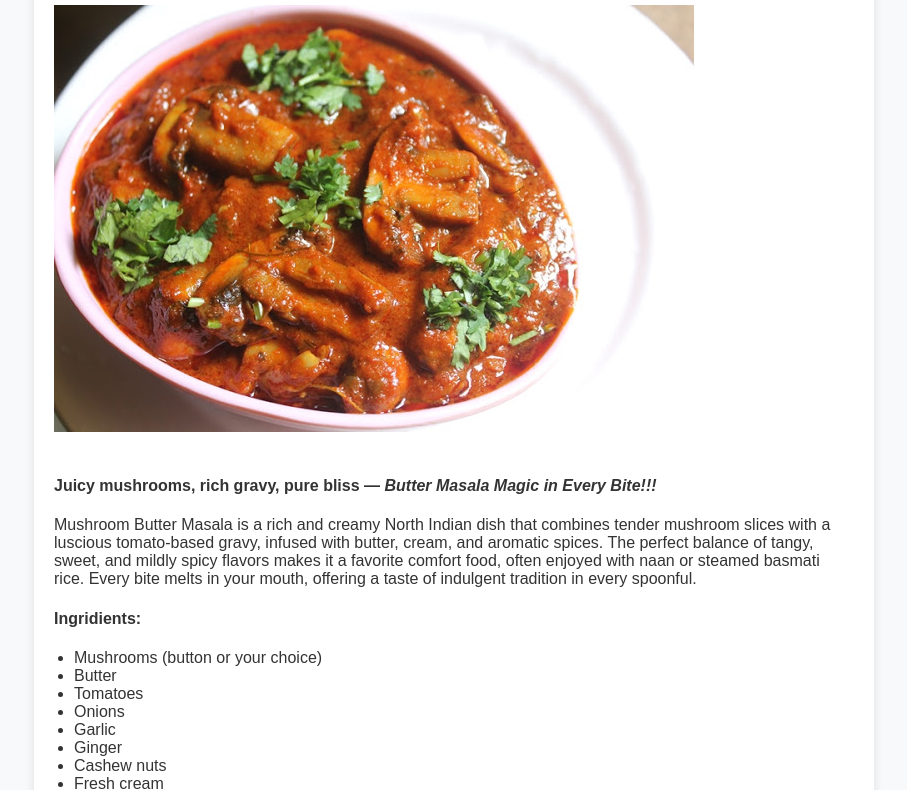
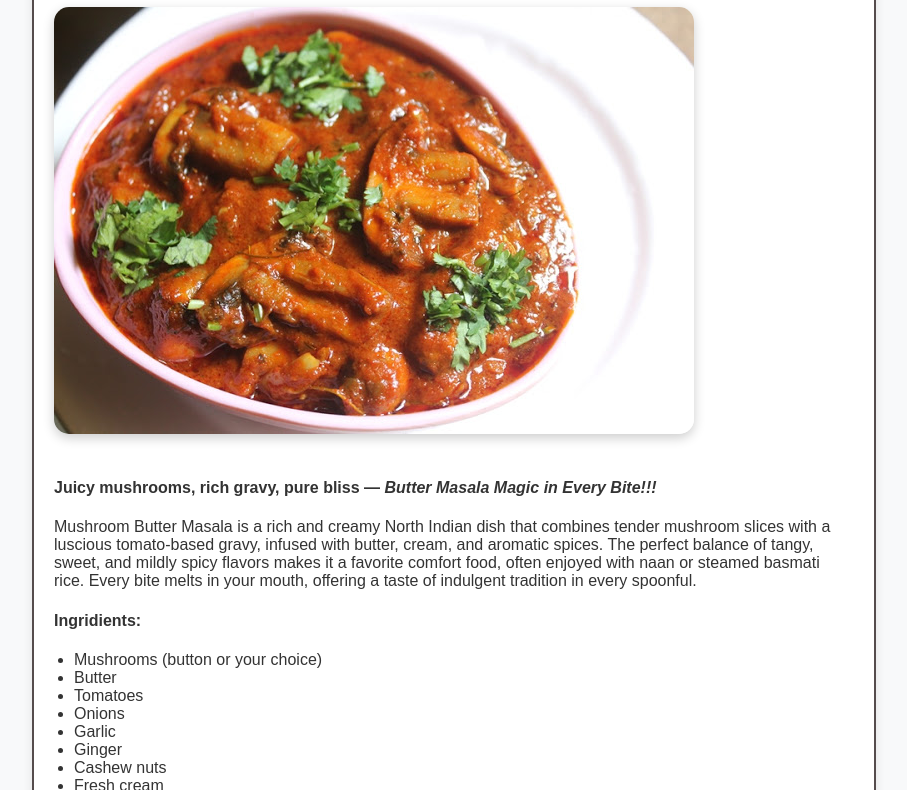
Before and after one commit to thakur-pranav/odin-recipes, a plain HTML site: page recipes/mushroom.html in a window 1280 px wide. Shown: the part 113-903 px from the top of the page, without its empty margins (186-1093 px from the left). Drawn offline with Linux system fonts and the light colour scheme.

Commit message:
add img, shadown to div container

```diff
--- a/style.css
+++ b/style.css
@@ -14,6 +14,8 @@ body {
     padding: 20px;                            /* Add space inside container */
     background-color: #fff;                   /* White background for contrast */
     box-shadow: 0 0 10px rgba(0, 0, 0, 0.1);  /* Soft shadow for depth */
+    border: 2px solid rgb(85, 76, 76);
+    border-radius: 15px;
   }
 
   /* Heading styles */
@@ -41,4 +43,6 @@ body {
     max-width: 100%;                          /* Make image fit container */
     height: auto;                             /* Keep image aspect ratio */
     margin-bottom: 20px;                      /* Space below image */
+    border-radius: 15px;
+    box-shadow: 0 4px 12px rgba(0,0,0,0.2);
   }
```
